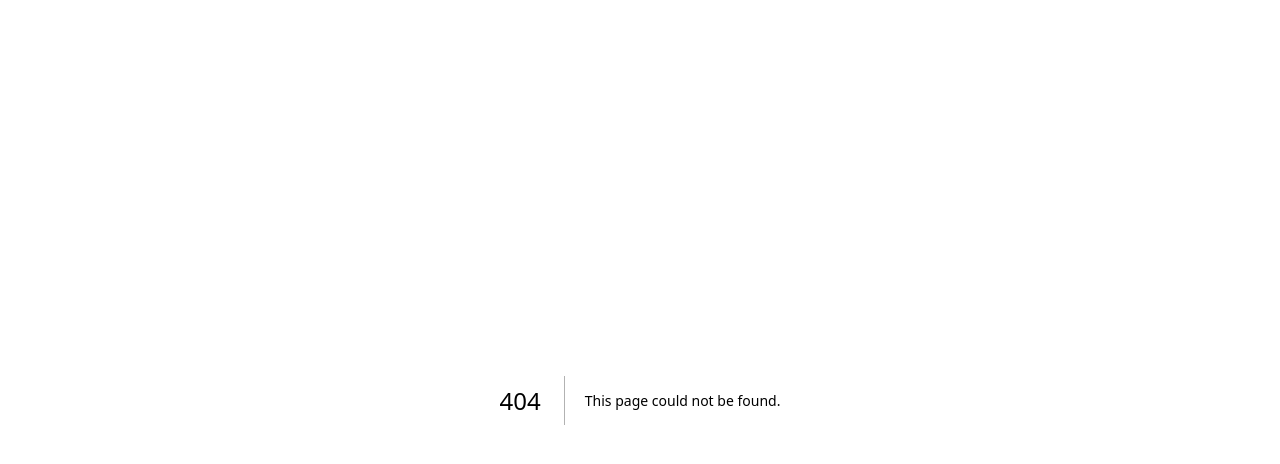
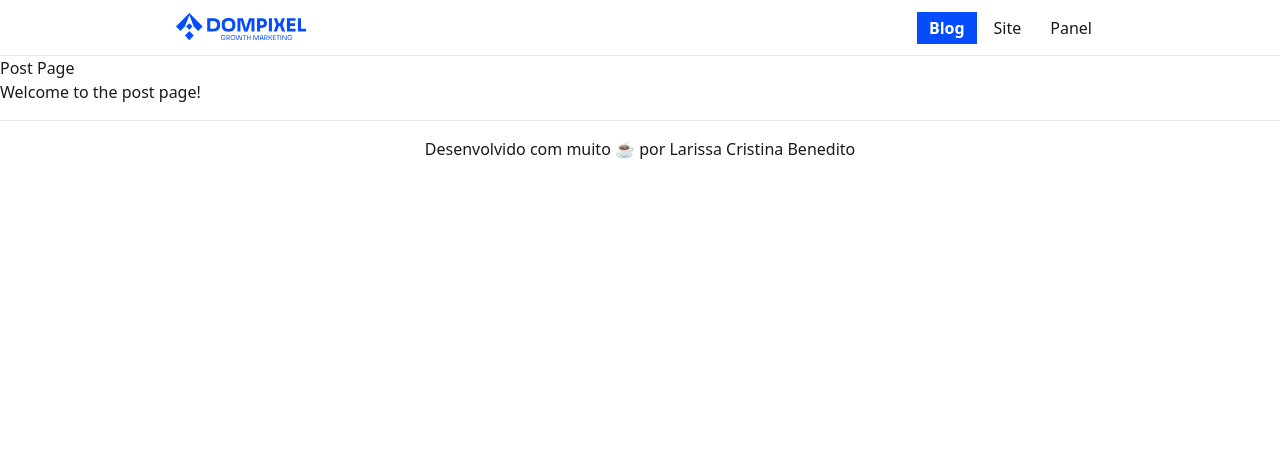
Before and after one commit to mewmewdevart/DomPixelChallenge, a Next.js app in the folder dompixel-blog/: page /pages/post in a window 1280 px wide. Before the commit this address had no page. Shown: the top 464 px of the page. Built offline with nearby package versions, Linux system fonts and the light colour scheme.

Commit message:
refactor: adjustmenets in the path

```diff
--- a/dompixel-blog/app/componenets/molecules/post-list/post-list.tsx
+++ b/dompixel-blog/app/componenets/molecules/post-list/post-list.tsx
@@ -6,31 +6,31 @@ const PostList: React.FC = () => {
       <ul className="flex flex-col">
           <li className='flex flex-col min-h-[42px]'>
             <div>
-              <a href="">Lorem ipsum</a>
+              <a href="/pages/post">Lorem ipsum</a>
               <hr className="border-b-1 border-[#e7e7e7] "/>
             </div>
           </li>
           <li className='flex flex-col min-h-[42px]'>
             <div>
-              <a href="">Lorem ipsum</a>
+              <a href="/pages/post">Lorem ipsum</a>
               <hr className="border-b-1 border-[#e7e7e7] "/>
             </div>
           </li>
           <li className='flex flex-col min-h-[42px]'>
             <div>
-              <a href="">Lorem ipsum</a>
+              <a href="/pages/post">Lorem ipsum</a>
               <hr className="border-b-1 border-[#e7e7e7] "/>
             </div>
           </li>
           <li className='flex flex-col min-h-[42px]'>
             <div>
-              <a href="">Lorem ipsum</a>
+              <a href="/pages/post">Lorem ipsum</a>
               <hr className="border-b-1 border-[#e7e7e7] "/>
             </div>
           </li>
           <li className='flex flex-col min-h-[42px]'>
             <div>
-              <a href="">Lorem ipsum</a>
+              <a href="/pages/post">Lorem ipsum</a>
               <hr className="border-b-1 border-[#e7e7e7] "/>
             </div>
           </li>
--- a/dompixel-blog/app/componenets/organisms/navbar/navbar.tsx
+++ b/dompixel-blog/app/componenets/organisms/navbar/navbar.tsx
@@ -10,7 +10,7 @@ import logo from "@assets/logos/logo-line-blue.svg";
 import style from "./navbar.module.css";
 
 const links = [
-  { link: "/Blog", label: "Blog" },
+  { link: "/blog", label: "Blog" },
   { link: "/site", label: "Site" },
   { link: "/panel", label: "Panel" },
 ];
@@ -37,6 +37,7 @@ export function Navbar() {
   return (
     <header className={style.header}>
       <Container fluid className={style.inner}>
+        <a href="/" style={{ display: "inline-block" }}>
           <Image
             component={NextImage}
             src={logo}
@@ -45,6 +46,7 @@ export function Navbar() {
             height={100}
             className="w-[131px]"
           />
+        </a>
         <Group gap={5} visibleFrom="xs">
           {items}
         </Group>
--- a/dompixel-blog/app/layout.tsx
+++ b/dompixel-blog/app/layout.tsx
@@ -1,7 +1,10 @@
 import type { Metadata } from "next";
 import localFont from "next/font/local";
+import { createTheme, MantineProvider } from '@mantine/core';
 import '@mantine/core/styles.css';
 import "./globals.css";
+import { Navbar } from "./componenets/organisms/navbar/navbar";
+import { Footer } from "./componenets/organisms/footer/footer";
 
 // 18pt Fonts
 const interBlackItalic18 = localFont({
@@ -136,7 +139,11 @@ export default function RootLayout({
           ${interBlackItalic28.variable} ${interBlack28.variable} ${interBoldItalic28.variable} ${interBold28.variable} ${interItalic28.variable} ${interLight28.variable} ${interMedium28.variable} ${interSemiBold28.variable} ${interThin28.variable}
           antialiased`}
       >
-        {children}
+        <MantineProvider>
+          <Navbar />
+          {children}
+          <Footer />
+        </MantineProvider>
       </body>
     </html>
   );
--- a/dompixel-blog/app/page.tsx
+++ b/dompixel-blog/app/page.tsx
@@ -1,16 +1,15 @@
+import React from 'react';
+import RecentPost from './componenets/organisms/post-recent/post-recent';
+import CardsSectionComponent from './componenets/organisms/cards/cards';
 
 
-import React from 'react';
-import { createTheme, MantineProvider } from '@mantine/core';
+const HomePage: React.FC = () => {
+  return (
+    <div className='flex flex-col w-full bg-brand-secondary-10'>
+        <RecentPost />
+        <CardsSectionComponent />
+    </div>
+  );
+};
 
-import HomePage from '@pages/home';
-
-export default function Home() {
-  return (
-    <>
-    <MantineProvider>
-      <HomePage/>
-      </MantineProvider>
-    </>
-  );
-}
+export default HomePage;
--- a/dompixel-blog/app/pages/home.tsx
+++ /dev/null
@@ -1,19 +0,0 @@
-import React from 'react';
-import { Navbar } from '../componenets/organisms/navbar/navbar';
-import { Footer } from '../componenets/organisms/footer/footer';
-import RecentPost from '../componenets/organisms/post-recent/post-recent';
-import CardsSectionComponent from '../componenets/organisms/cards/cards';
-
-
-const HomePage: React.FC = () => {
-  return (
-    <div className='flex flex-col w-full bg-brand-secondary-10'>
-        <Navbar/>
-        <RecentPost />
-        <CardsSectionComponent />
-        <Footer/>
-    </div>
-  );
-};
-
-export default HomePage;
--- /dev/null
+++ b/dompixel-blog/app/pages/post/page.tsx
@@ -0,0 +1,12 @@
+import { NextPage } from 'next';
+
+const Post: NextPage = () => {
+  return (
+    <div>
+      <h1>Post Page</h1>
+      <p>Welcome to the post page!</p>
+    </div>
+  );
+};
+
+export default Post;
```
Lines whose indentation alone changed are shown as unchanged.
